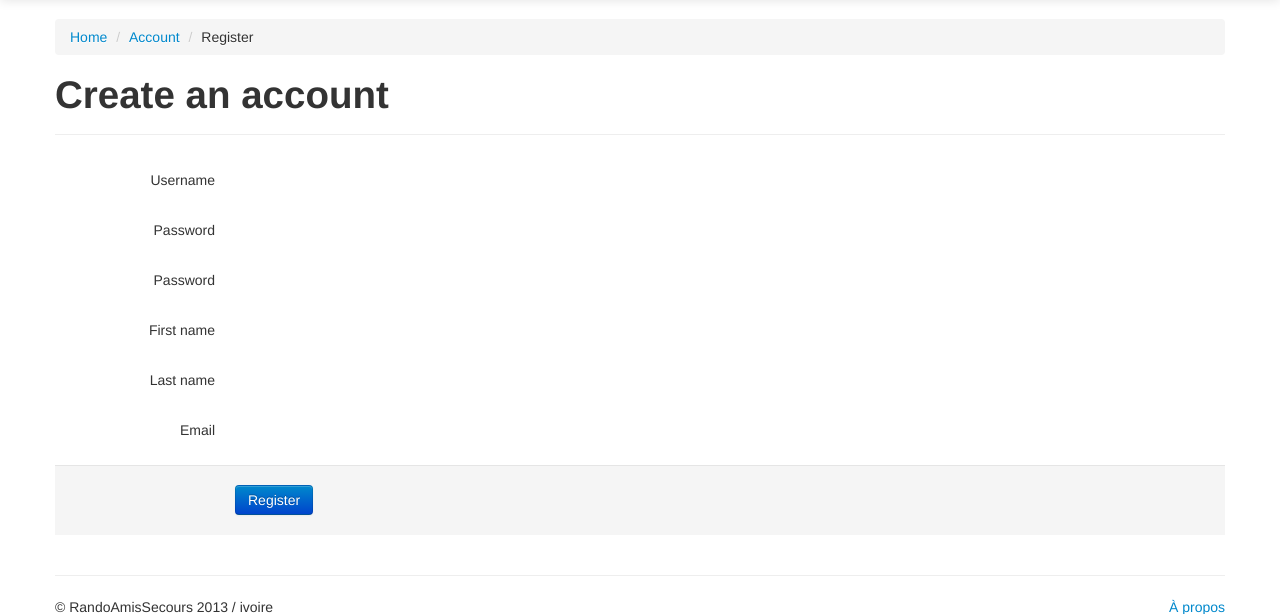
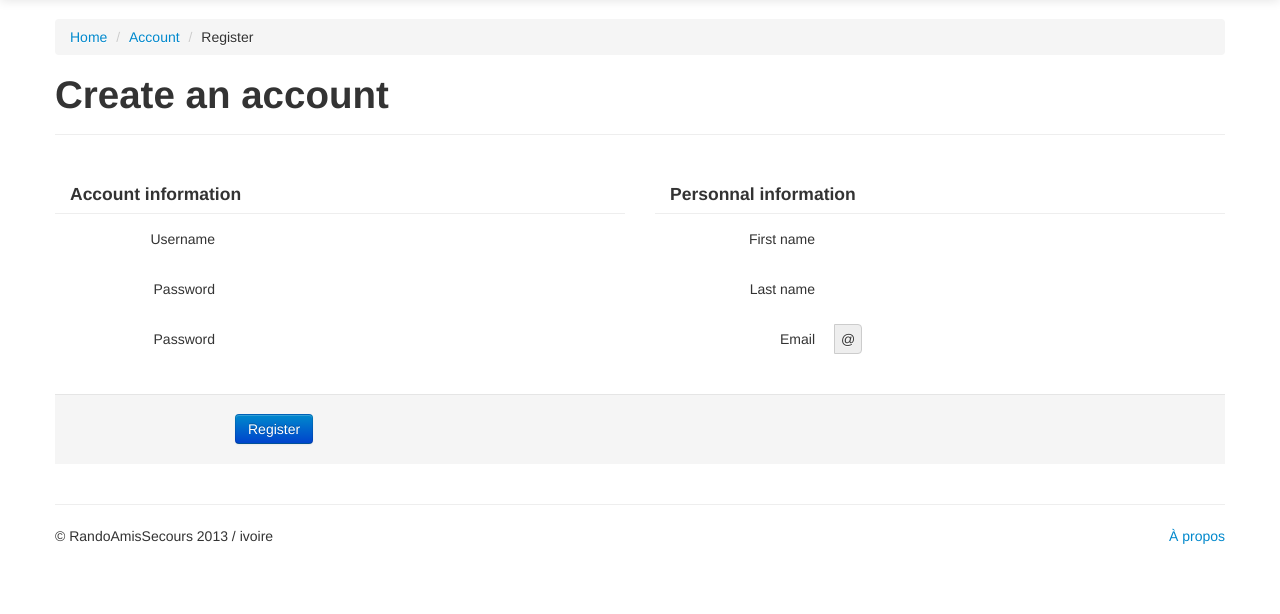
Before and after one commit to ivoire/RandoAmisSecours, a Django app: template RandoAmisSecours/templates/RandoAmisSecours/account/register.html in a window 1280 px wide. Shown: the part 41-655 px from the top of the page. Run offline with Django 3.2, Linux system fonts and the light colour scheme; the template is opened without the code that fills it, so the values that code supplies are empty.

Commit message:
account: improve register page

```diff
--- a/RandoAmisSecours/templates/RandoAmisSecours/account/register.html
+++ b/RandoAmisSecours/templates/RandoAmisSecours/account/register.html
@@ -13,10 +13,10 @@
   <h1>Create an account</h1>
 </div>
 <div class="row">
-  <div class="span12">
-    {{ user_form.errors }}
   <form class="form-horizontal" method="post" action="{% url 'accounts.register' %}">
   {% csrf_token %}
+  <div class="span6">
+    <h4 class="modal-header">Account information</h4>
     <div class="control-group{% if user_form.username.errors %} error{% endif %}">
       <label class="control-label" for="id_username">Username</label>
       <div class="controls">
@@ -44,9 +44,11 @@
         {% endfor %}
       </div>
     </div>
-
+  </div>
+  <div class="span6">
+    <h4 class="modal-header">Personnal information</h4>
     <div class="control-group{% if user_form.first_name.errors %} error{% endif %}">
-        <label class="control-label" for="id_phone_number">First name</label>
+      <label class="control-label" for="id_first_name">First name</label>
       <div class="controls">
         {{ user_form.first_name }}
         {% for error in user_form.first_name.errors %}
@@ -55,7 +57,7 @@
       </div>
     </div>
     <div class="control-group{% if user_form.last_name.errors %} error{% endif %}">
-        <label class="control-label" for="id_phone_number">Last name</label>
+      <label class="control-label" for="id_last_name">Last name</label>
       <div class="controls">
         {{ user_form.last_name }}
         {% for error in user_form.last_name.errors %}
@@ -64,19 +66,23 @@
       </div>
     </div>
     <div class="control-group{% if user_form.email.errors %} error{% endif %}">
-        <label class="control-label" for="id_phone_number">Email</label>
+      <label class="control-label" for="id_email">Email</label>
       <div class="controls">
+        <div class="input-append">
           {{ user_form.email }}
+          <span class="add-on">@</span>
+        </div>
         {% for error in user_form.email.errors %}
         <span class="help-inline">{{ error }}</span>
         {% endfor %}
       </div>
     </div>
-
+  </div>
+  <div class="span12">
     <div class="form-actions">
       <button class="btn btn-primary" type="submit">Register</button>
     </div>
+  </div>
   </form>
 </div>
-</div>
 {% endblock %}
```
Lines whose indentation alone changed are shown as unchanged.
